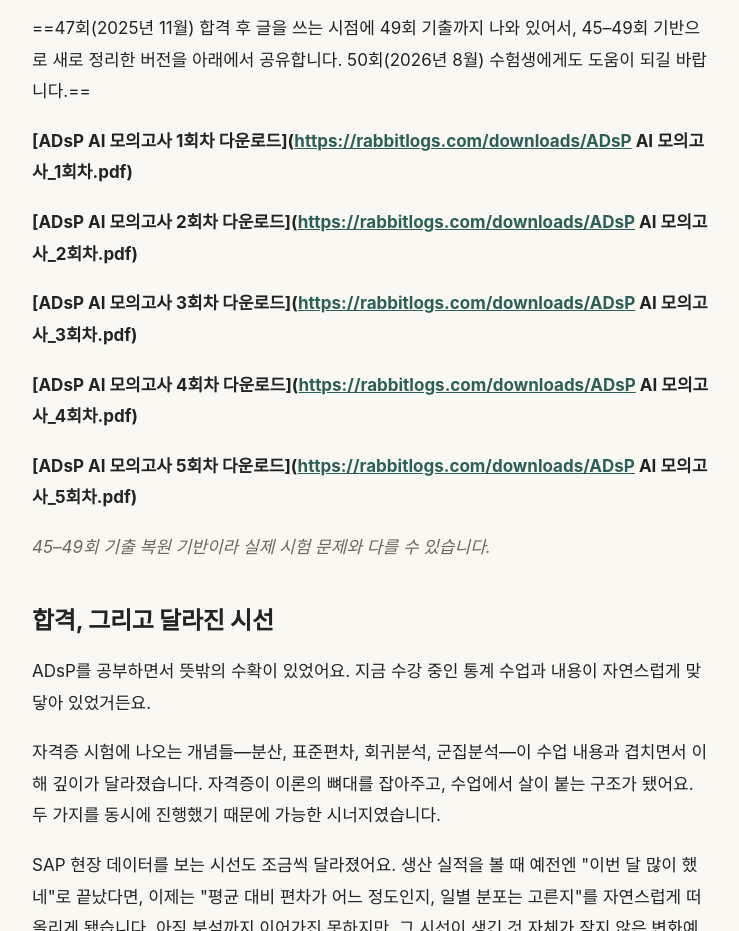
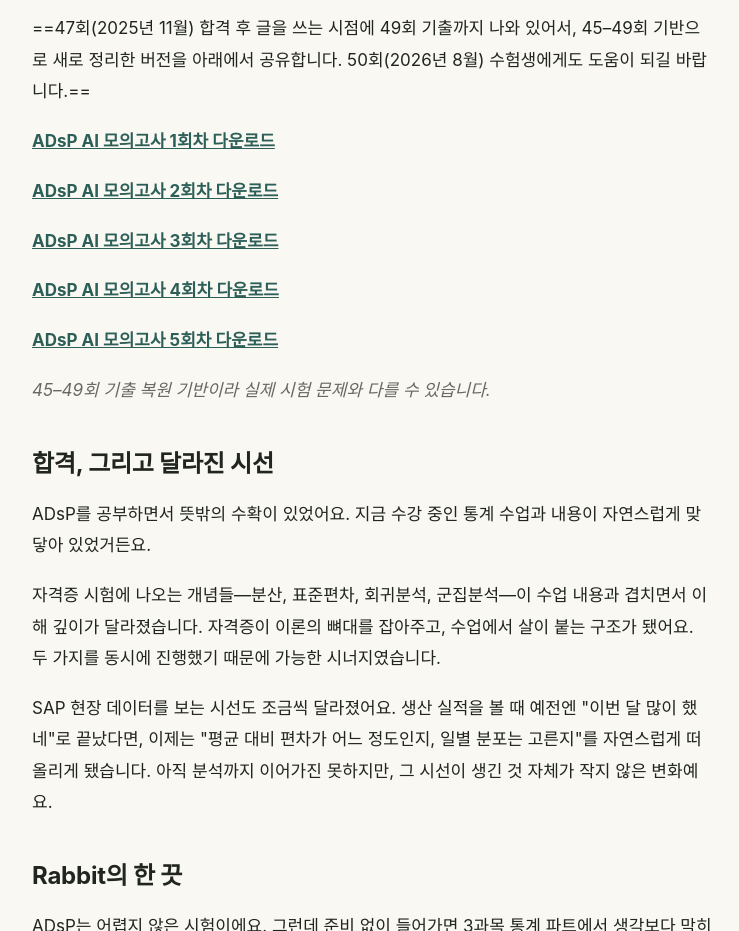
Before and after one commit to rabbitlogs/rabbit-logs, an Astro site: page /blog/stats-adsp in a window 1280 px wide. Shown: the part 3320-4251 px from the top of the page, without its empty margins (268-1007 px from the left). Built offline with nearby package versions, Linux system fonts and the light colour scheme; Astro itself is replaced by a stand-in of ours; some packages are replaced by stand-ins of ours; a web font is replaced by a local one.

Commit message:
vault backup: 2026-06-30 12:54:31

```diff
--- a/src/content/blog/ko/stats-adsp.md
+++ b/src/content/blog/ko/stats-adsp.md
@@ -74,15 +74,15 @@ tags: ["통계·데이터", "ADsP", "데이터자격증", "직장인공부법"]
 
 ==47회(2025년 11월) 합격 후 글을 쓰는 시점에 49회 기출까지 나와 있어서, 45–49회 기반으로 새로 정리한 버전을 아래에서 공유합니다. 50회(2026년 8월) 수험생에게도 도움이 되길 바랍니다.==
 
-**[ADsP AI 모의고사 1회차 다운로드](https://rabbitlogs.com/downloads/ADsP AI 모의고사_1회차.pdf)**
+**[ADsP AI 모의고사 1회차 다운로드](https://rabbitlogs.com/downloads/ADsP-mocktest-1.pdf)**
 
-**[ADsP AI 모의고사 2회차 다운로드](https://rabbitlogs.com/downloads/ADsP AI 모의고사_2회차.pdf)**
+**[ADsP AI 모의고사 2회차 다운로드](https://rabbitlogs.com/downloads/ADsP-mocktest-2.pdf)**
 
-**[ADsP AI 모의고사 3회차 다운로드](https://rabbitlogs.com/downloads/ADsP AI 모의고사_3회차.pdf)**
+**[ADsP AI 모의고사 3회차 다운로드](https://rabbitlogs.com/downloads/ADsP-mocktest-3.pdf)**
 
-**[ADsP AI 모의고사 4회차 다운로드](https://rabbitlogs.com/downloads/ADsP AI 모의고사_4회차.pdf)**
+**[ADsP AI 모의고사 4회차 다운로드](https://rabbitlogs.com/downloads/ADsP-mocktest-4.pdf)**
 
-**[ADsP AI 모의고사 5회차 다운로드](https://rabbitlogs.com/downloads/ADsP AI 모의고사_5회차.pdf)**
+**[ADsP AI 모의고사 5회차 다운로드](https://rabbitlogs.com/downloads/ADsP-mocktest-5.pdf)**
 
 *45–49회 기출 복원 기반이라 실제 시험 문제와 다를 수 있습니다.*
 
```
Also changed, not shown: .obsidian/workspace.json, 10 other files.
